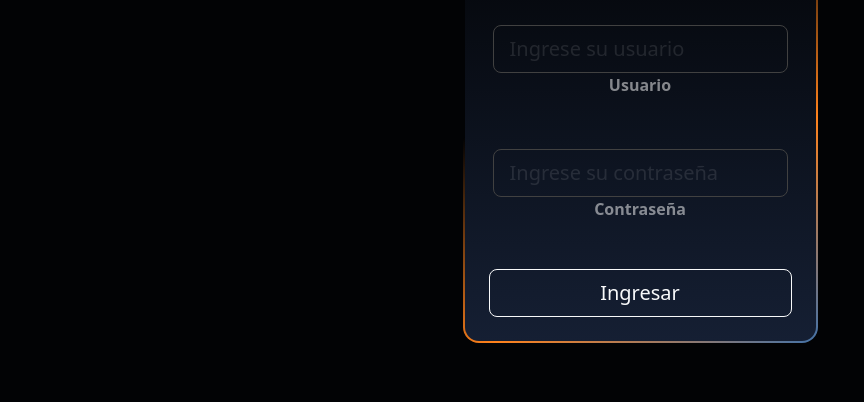
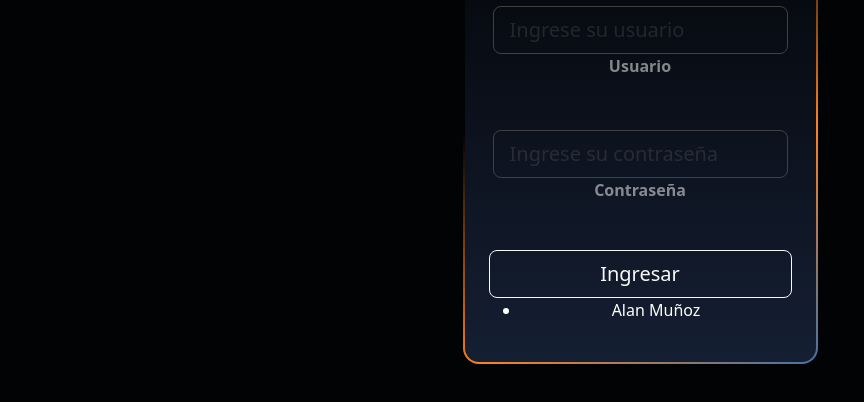
Before and after one commit to folkearen/grupal7Modulo2, a plain HTML site: page login.html in a window 1280 px wide. Shown: the part 246-648 px from the top of the page, without its empty margins (0-864 px from the left). Drawn offline with nearby package versions, Linux system fonts and the light colour scheme.

Commit message:
modificacion Alan Muñoz

```diff
--- a/login.html
+++ b/login.html
@@ -50,6 +50,9 @@
                           Ingresar
                         </button>
                       </div>
+                      <ul>
+                        <li>Alan Muñoz</li>
+                      </ul>
 
                     </div>
                   </div>
```
